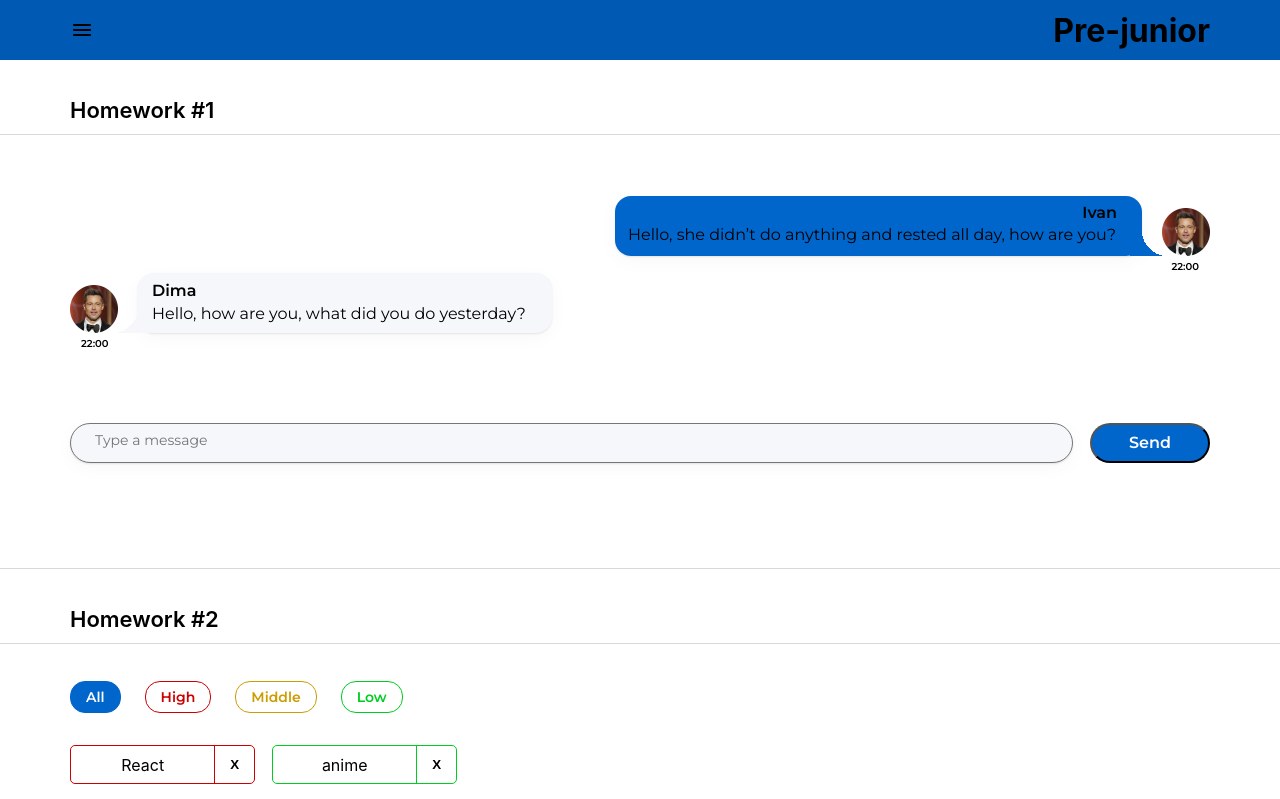
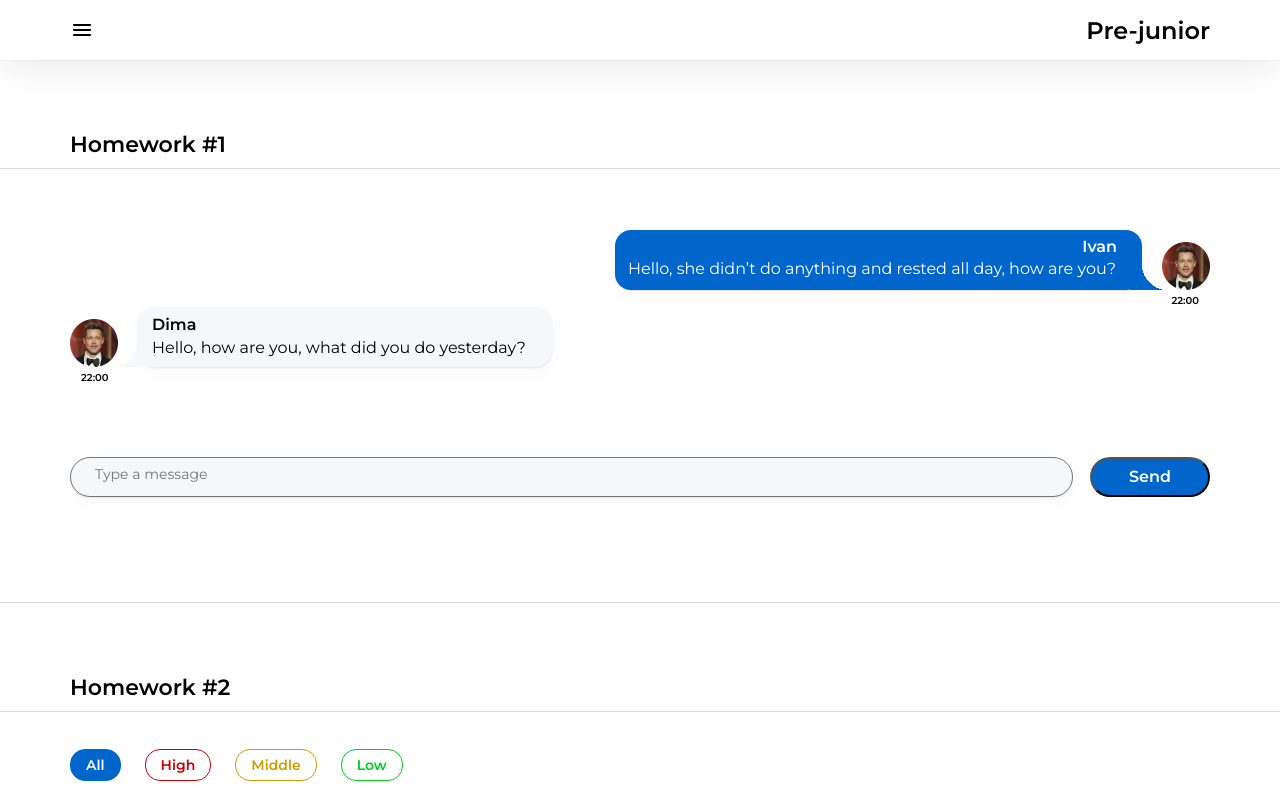
Before and after one commit to kravamango/homeworks, a React (Create React App) app: page /#/pre-junior in a window 1280 px wide. Shown: the top 799 px of the page. Built offline with nearby package versions, Linux system fonts and the light colour scheme.

Commit message:
Homework №6

```diff
--- a/src/s1-main/App.module.css
+++ b/src/s1-main/App.module.css
@@ -19,15 +19,15 @@
 }
 
 .hwTitle {
+    height: 108px;
+    position: static;
+    padding-left: 70px;
+    padding-top: 71px;
+    font-family: 'Montserrat';
+    font-style: normal;
     font-weight: 600;
     font-size: 22px;
-    height: 74px;
-
-    position: static;
-    padding-left: 70px;
-    padding-top: 37px;
-    background-color: #FFFFFF;
-
+    line-height: 27px;
 }
 
 :root {
--- a/src/s2-homeworks/hw01/message/Message.module.css
+++ b/src/s2-homeworks/hw01/message/Message.module.css
@@ -1,5 +1,6 @@
 .message {
     margin-top: 24px;
+    color: #ffffff;
 }
 
 
--- a/src/s2-homeworks/hw04/common/c2-SuperButton/SuperButton.module.css
+++ b/src/s2-homeworks/hw04/common/c2-SuperButton/SuperButton.module.css
@@ -3,6 +3,7 @@
     height: 30px;
     border-radius: 3px;
     border: 0;
+    margin-right: 24px;
 }
 
 .disabled {
--- a/src/s2-homeworks/hw05/header/Header.module.css
+++ b/src/s2-homeworks/hw05/header/Header.module.css
@@ -3,7 +3,8 @@
 }
 
 .header {
-    background-color: #0059b3;
+    background-color: #ffffff;
+    box-shadow: 0px 0px 40px rgba(29, 33, 38, 0.13), 0px 0px 2px rgba(29, 33, 38, 0.1);
     display: flex;
     justify-content: space-between;
     height: 60px;
@@ -14,4 +15,9 @@
 }
 
 .header h1 {
+    font-family: 'Montserrat';
+    font-style: normal;
+    font-weight: 600;
+    font-size: 24px;
+    line-height: 29px;
 }
--- a/src/s2-homeworks/hw05/pages/Junior.tsx
+++ b/src/s2-homeworks/hw05/pages/Junior.tsx
@@ -1,4 +1,5 @@
 import React from 'react'
+import HW6 from "../../hw06/HW6";
 // import HW6 from '../../hw06/HW6'
 // import HW7 from '../../hw07/HW7'
 // import HW8 from '../../hw08/HW8'
@@ -7,7 +8,7 @@ import React from 'react'
 function Junior() {
     return (
         <div id={'hw5-page-junior'}>
-            {/*<HW6 />*/}
+            <HW6 />
             {/*<HW7 />*/}
             {/*<HW8 />*/}
             {/*<HW9 />*/}
--- a/src/s2-homeworks/hw06/HW6.module.css
+++ b/src/s2-homeworks/hw06/HW6.module.css
@@ -1,5 +1,7 @@
 .buttonsContainer {
+
 }
 
 .editableSpanContainer {
+    margin-bottom: 24px;
 }
--- a/src/s2-homeworks/hw06/HW6.tsx
+++ b/src/s2-homeworks/hw06/HW6.tsx
@@ -1,4 +1,4 @@
-import React, { useState } from 'react'
+import React, {useEffect, useState} from 'react'
 import SuperEditableSpan from './common/c4-SuperEditableSpan/SuperEditableSpan'
 import { restoreState, saveState } from './localStorage/localStorage'
 import s2 from '../../s1-main/App.module.css'
@@ -18,9 +18,13 @@ const HW6 = () => {
         saveState<string>('hw6-editable-span-value', value)
     }
     const restore = () => {
+        setValue(restoreState('hw6-editable-span-value',''))
+
+
         // делают студенты
+    }
 
-    }
+
 
     return (
         <div id={'hw6'}>
@@ -35,7 +39,7 @@ const HW6 = () => {
                         onChangeText={setValue}
                         spanProps={{
                             id: 'hw6-editable-span',
-                            defaultText: 'enter text...',
+                            defaultText: 'Edit text',
                         }}
                     />
                 </div>
--- a/src/s2-homeworks/hw06/common/c4-SuperEditableSpan/SuperEditableSpan.module.css
+++ b/src/s2-homeworks/hw06/common/c4-SuperEditableSpan/SuperEditableSpan.module.css
@@ -1,11 +1,22 @@
 .spanBlock {
+    display: flex;
+    align-items: center;
 }
 
 .span {
+
+    font-family: 'Montserrat';
+    font-style: normal;
+    font-weight: 500;
+    font-size: 16px;
+    line-height: 20px;
+    color: #0080FF;
+    margin-left: 10px;
 }
 
 .input {
 }
 
 .pen {
+
 }
--- a/src/s2-homeworks/hw06/common/c4-SuperEditableSpan/SuperEditableSpan.tsx
+++ b/src/s2-homeworks/hw06/common/c4-SuperEditableSpan/SuperEditableSpan.tsx
@@ -41,11 +41,14 @@ const SuperEditableSpan: React.FC<SuperEditableSpanType> = (
     spanProps || {}
 
     const onEnterCallback = () => {
+
         // выключить editMode при нажатии Enter // делают студенты
 
         onEnter?.()
+        setEditMode(false)
     }
     const onBlurCallback = (e: React.FocusEvent<HTMLInputElement>) => {
+        setEditMode(false)
         // выключить editMode при нажатии за пределами инпута // делают студенты
 
         onBlur?.(e)
@@ -53,6 +56,7 @@ const SuperEditableSpan: React.FC<SuperEditableSpanType> = (
     const onDoubleClickCallBack = (
         e: React.MouseEvent<HTMLSpanElement, MouseEvent>
     ) => {
+        setEditMode(true)
         // включить editMode при двойном клике // делают студенты
 
         onDoubleClick?.(e)
```
